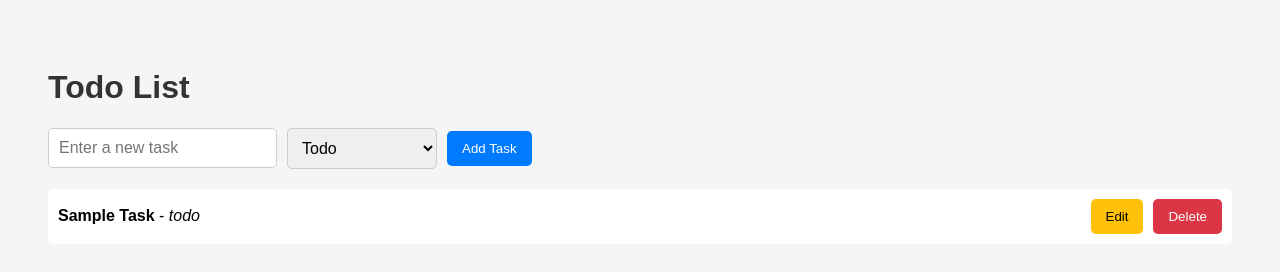
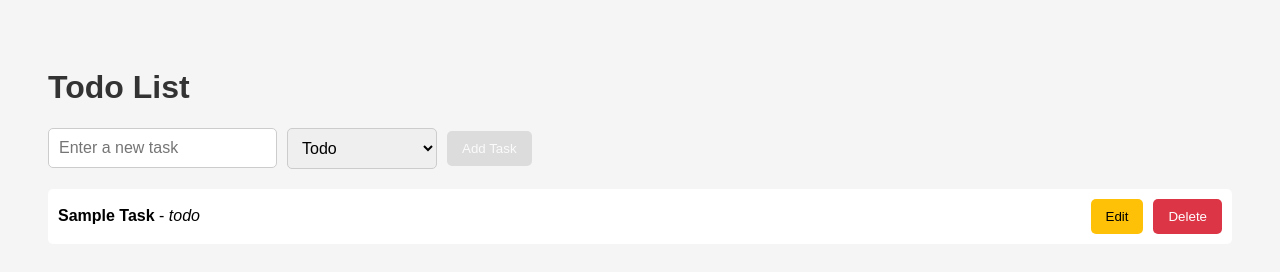
Before and after one commit to iroshanaRavishan/fullstack-todoapp-with-mongodb-docker-cicd, a website: page public/index.html in a window 1280 px wide. Drawn offline with Linux system fonts and the light colour scheme; no server answers.

Commit message:
styles of disabled add task button

```diff
--- a/public/index.html
+++ b/public/index.html
@@ -77,6 +77,11 @@
     }
     .status-done {
       background-color: #28a745; /* green */
+    }
+    button:disabled {
+      background-color: #ccc;
+      cursor: not-allowed;
+      opacity: 0.6;
     }
   </style>
 </head>
```
